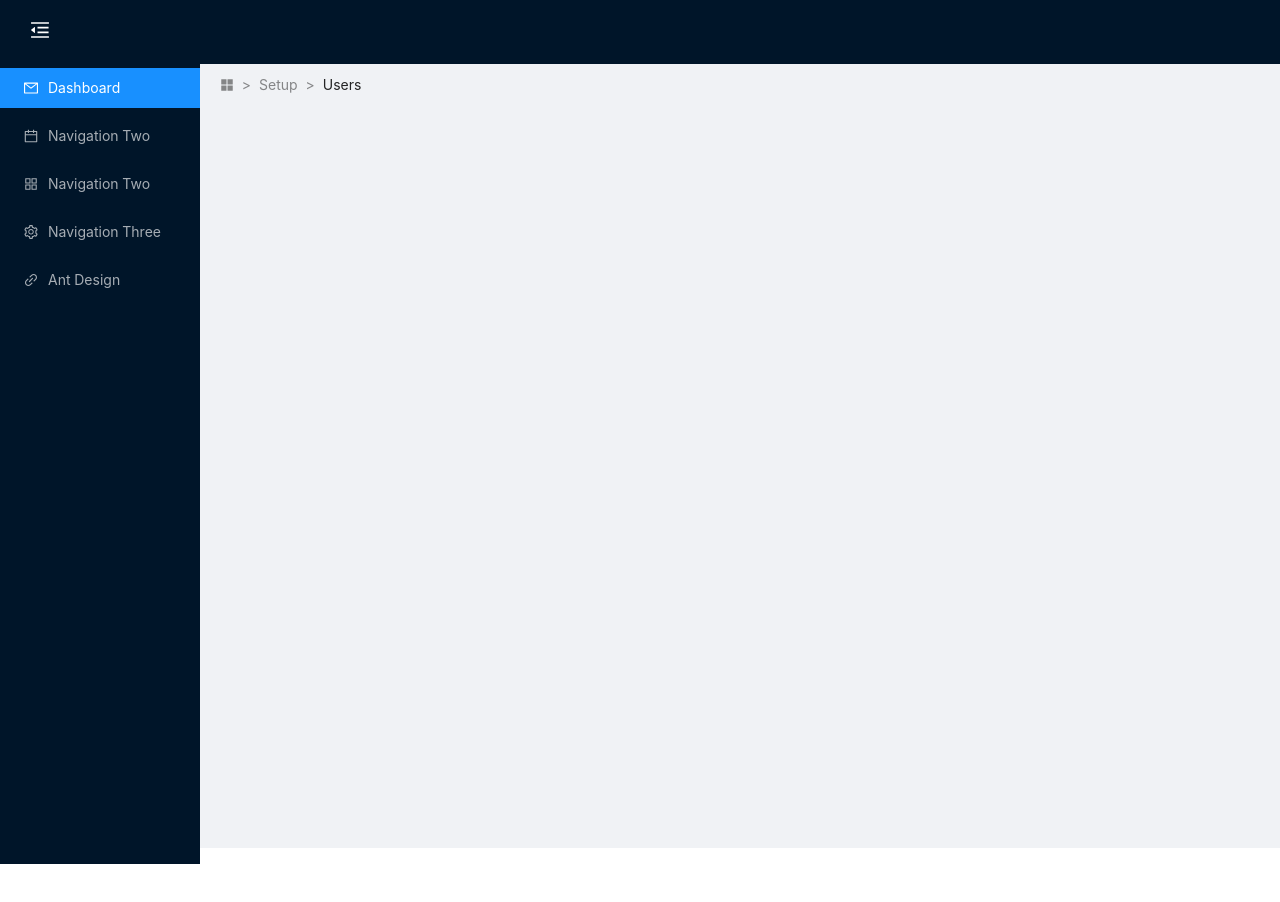
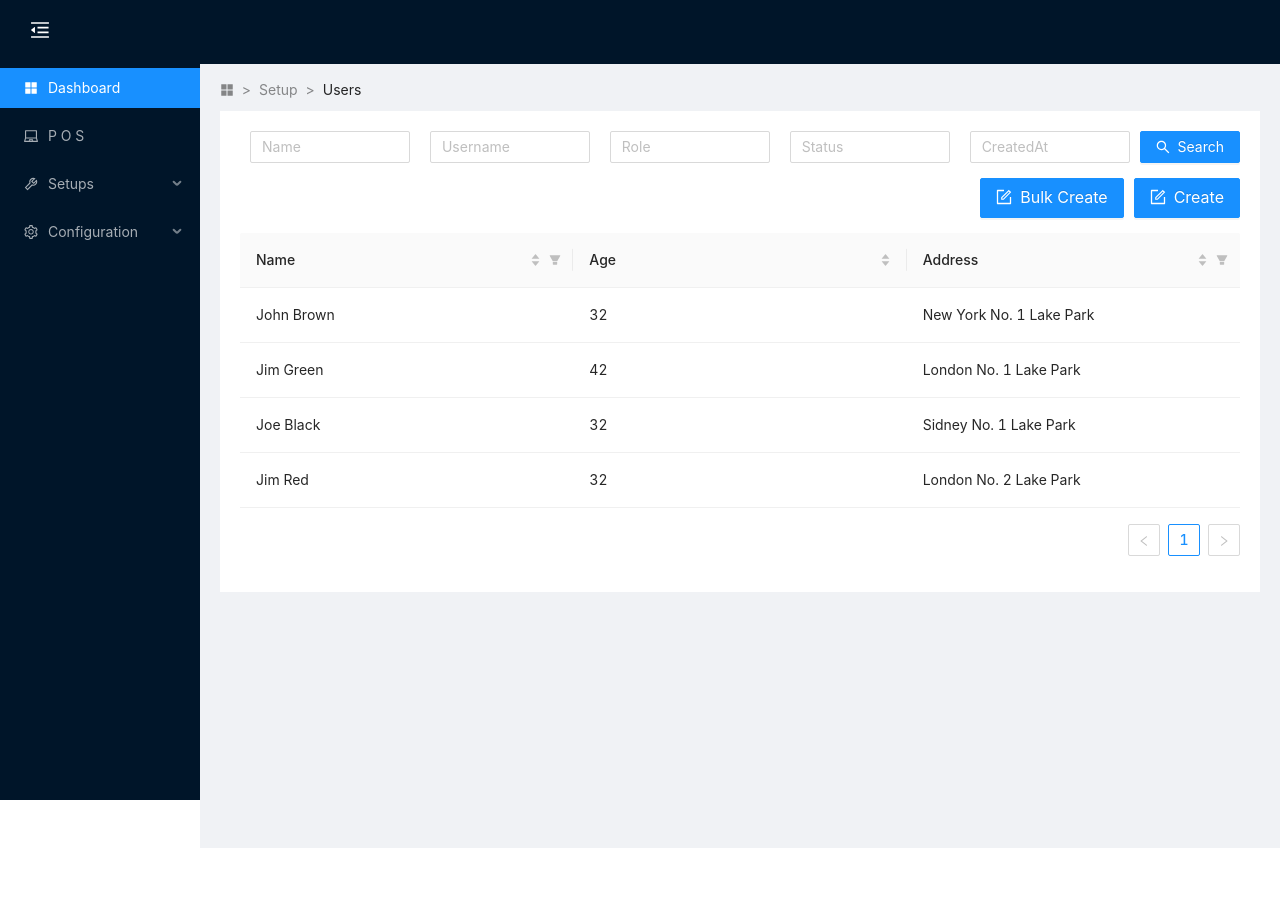
Before and after one commit to ArbazAhmedKirmani/pos360, a React (Create React App) app: page /setup/users in a window 1280 px wide. Shown: the top 902 px of the page. Built offline with nearby package versions, Linux system fonts and the light colour scheme; sample sign-in values are in the browser's storage.

Commit message:
Breadcrumb Setting and SideMenu Alignment

```diff
--- a/src/App.css
+++ b/src/App.css
@@ -1,27 +1,12 @@
-.App {
-  text-align: center;
-}
 
-.App-logo {
-  animation: App-logo-spin infinite 20s linear;
-  height: 80px;
-}
-
-.App-header {
-  background-color: #222;
-  height: 150px;
-  padding: 20px;
-  color: white;
-}
-
-.App-intro {
-  font-size: large;
-}
-
-@keyframes App-logo-spin {
-  from { transform: rotate(0deg); }
-  to { transform: rotate(360deg); }
-}
 .container {
   background: white;
+  padding: 20px;
+  margin: 10px 0;
 }
+.row {
+  display: flex;
+  justify-content:space-evenly;
+  align-items:center;
+  margin-bottom: 15px;
+}
--- /dev/null
+++ b/src/Components/GenericComponents/TableView/index.jsx
@@ -0,0 +1,142 @@
+import React, { Fragment, useState } from "react";
+import { Table, Button, Drawer, Input } from "antd";
+import { SearchOutlined, FormOutlined } from "@ant-design/icons";
+import "./tableView.css";
+
+const data = [
+  {
+    key: "1",
+    name: "John Brown",
+    age: 32,
+    address: "New York No. 1 Lake Park",
+  },
+  {
+    key: "2",
+    name: "Jim Green",
+    age: 42,
+    address: "London No. 1 Lake Park",
+  },
+  {
+    key: "3",
+    name: "Joe Black",
+    age: 32,
+    address: "Sidney No. 1 Lake Park",
+  },
+  {
+    key: "4",
+    name: "Jim Red",
+    age: 32,
+    address: "London No. 2 Lake Park",
+  },
+];
+
+const TableView = () => {
+  const [filteredInfo, setFilteredInfo] = useState({});
+  const [sortedInfo, setSortedInfo] = useState({});
+  const [visible, setVisible] = useState(false);
+
+  const toggleDrawer = () => {
+    setVisible(!visible);
+  };
+
+  const handleChange = (pagination, filters, sorter) => {
+    console.log("Various parameters", pagination, filters, sorter);
+    this.setState({
+      filteredInfo: filters,
+      sortedInfo: sorter,
+    });
+    setFilteredInfo(filters);
+    setSortedInfo(sorter);
+  };
+
+  const columns = [
+    {
+      title: "Name",
+      dataIndex: "name",
+      key: "name",
+      filters: [
+        { text: "Joe", value: "Joe" },
+        { text: "Jim", value: "Jim" },
+      ],
+      filteredValue: filteredInfo.name || null,
+      onFilter: (value, record) => record.name.includes(value),
+      sorter: (a, b) => a.name.length - b.name.length,
+      sortOrder: sortedInfo.columnKey === "name" && sortedInfo.order,
+      ellipsis: true,
+    },
+    {
+      title: "Age",
+      dataIndex: "age",
+      key: "age",
+      sorter: (a, b) => a.age - b.age,
+      sortOrder: sortedInfo.columnKey === "age" && sortedInfo.order,
+      ellipsis: true,
+    },
+    {
+      title: "Address",
+      dataIndex: "address",
+      key: "address",
+      filters: [
+        { text: "London", value: "London" },
+        { text: "New York", value: "New York" },
+      ],
+      filteredValue: filteredInfo.address || null,
+      onFilter: (value, record) => record.address.includes(value),
+      sorter: (a, b) => a.address.length - b.address.length,
+      sortOrder: sortedInfo.columnKey === "address" && sortedInfo.order,
+      ellipsis: true,
+    },
+  ];
+  return (
+    <Fragment>
+      <div className="row">
+        <Input className="input" placeholder="Name" />
+        <Input className="input" placeholder="Username" />
+        <Input className="input" placeholder="Role" />
+        <Input className="input" placeholder="Status" />
+        <Input className="input" placeholder="CreatedAt" />
+        <Button type="primary" icon={<SearchOutlined />}>
+          Search
+        </Button>
+      </div>
+      <div style={{ display: "flex", justifyContent: "flex-end" }}>
+        <Button
+          className="button"
+          type="primary"
+          size="large"
+          icon={<FormOutlined />}
+        >
+          Bulk Create
+        </Button>
+        <Button
+          className="button"
+          type="primary"
+          size="large"
+          icon={<FormOutlined />}
+          onClick={toggleDrawer}
+        >
+          Create
+        </Button>
+      </div>
+      <Table
+        columns={columns}
+        dataSource={data}
+        onChange={handleChange}
+        size="default"
+      />
+      <Drawer
+        title="Create User"
+        placement="right"
+        onClose={toggleDrawer}
+        visible={visible}
+        width={"30vw"}
+      >
+        <p>Some contents...</p>
+        <p>Some contents...</p>
+        <p>Some contents...</p>
+      </Drawer>
+    </Fragment>
+  );
+};
+
+export default TableView;
--- /dev/null
+++ b/src/Components/GenericComponents/TableView/tableView.css
@@ -0,0 +1,6 @@
+.input {
+  margin: 0 10px;
+}
+.button {
+  margin: 0 0 15px 10px;
+}
--- a/src/Layout/MainContent.jsx
+++ b/src/Layout/MainContent.jsx
@@ -32,7 +32,7 @@ const MainContent = () => {
       <Content
         theme="light"
         style={{
-          padding: "10px 20px",
+          padding: "15px 20px",
           height: "Calc(100vh - 64px)",
         }}
       >
@@ -48,7 +48,6 @@ const MainContent = () => {
               );
             return (
               <Breadcrumb.Item key={index}>
-                {/* {name} */}
                 <Link to={data.path}>{name}</Link>
               </Breadcrumb.Item>
             );
--- a/src/Layout/SideMenu.jsx
+++ b/src/Layout/SideMenu.jsx
@@ -1,11 +1,10 @@
 import React from "react";
 import { Menu } from "antd";
 import {
-  MailOutlined,
-  CalendarOutlined,
-  AppstoreOutlined,
+  ToolOutlined,
+  LaptopOutlined,
+  AppstoreFilled,
   SettingOutlined,
-  LinkOutlined,
 } from "@ant-design/icons";
 // import { Link } from "react-router-dom";
 import SubMenu from "antd/lib/menu/SubMenu";
@@ -15,21 +14,16 @@ import { NavLink } from "react-router-dom";
 const SideMenu = ({ collapsed }) => {
   return (
     <Sider theme="dark" className="sidebar" collapsed={collapsed}>
-      <Menu
-        style={{ width: 256 }}
-        defaultSelectedKeys={["1"]}
-        mode="inline"
-        theme="dark"
-      >
-        <Menu.Item key="1" icon={<MailOutlined />}>
-          <NavLink to={"/dashboard"}>Dashboard</NavLink>
+      <Menu defaultSelectedKeys={["1"]} mode="inline" theme="dark">
+        <Menu.Item key="1" icon={<AppstoreFilled />}>
+          <NavLink to="/dashboard">Dashboard</NavLink>
         </Menu.Item>
-        <Menu.Item key="2" icon={<CalendarOutlined />}>
-          Navigation Two
+        <Menu.Item key="2" icon={<LaptopOutlined />}>
+          <NavLink to="/pos">P O S</NavLink>
         </Menu.Item>
-        <SubMenu key="sub1" icon={<AppstoreOutlined />} title="Navigation Two">
+        <SubMenu key="sub1" icon={<ToolOutlined />} title="Setups">
           <Menu.Item key="3">
-            <NavLink to={"/setup/users"}>Users</NavLink>
+            <NavLink to="/setup/users">Users</NavLink>
           </Menu.Item>
           <Menu.Item key="4">Option 4</Menu.Item>
           <SubMenu key="sub1-2" title="Submenu">
@@ -37,23 +31,14 @@ const SideMenu = ({ collapsed }) => {
             <Menu.Item key="6">Option 6</Menu.Item>
           </SubMenu>
         </SubMenu>
-        <SubMenu key="sub2" icon={<SettingOutlined />} title="Navigation Three">
-          <Menu.Item key="7">Option 7</Menu.Item>
+        <SubMenu key="sub2" icon={<SettingOutlined />} title="Configuration">
+          <Menu.Item key="7">Roles</Menu.Item>
           <Menu.Item key="8">
-            <NavLink to={"/setup/users"}>Users</NavLink>
+            <NavLink to="/setup/users">Users</NavLink>
           </Menu.Item>
-          <Menu.Item key="9">Option 9</Menu.Item>
-          <Menu.Item key="10">Option 10</Menu.Item>
+          <Menu.Item key="9">Roles Route Mapping</Menu.Item>
+          <Menu.Item key="10">Side Menu</Menu.Item>
         </SubMenu>
-        <Menu.Item key="NavLink" icon={<LinkOutlined />}>
-          <a
-            href="https://ant.design"
-            target="_blank"
-            rel="noopener noreferrer"
-          >
-            Ant Design
-          </a>
-        </Menu.Item>
       </Menu>
     </Sider>
   );
--- a/src/Layout/layout.css
+++ b/src/Layout/layout.css
@@ -9,7 +9,7 @@
 }
 .sidebar {
   overflow: auto;
-  height: 100vh;
+  /* height: 100vh; */
   position: 'fixed';
   left: 0
 }
--- a/src/Pages/Setups/Users/index.jsx
+++ b/src/Pages/Setups/Users/index.jsx
@@ -1,7 +1,12 @@
 import React from "react";
+import TableView from "../../../Components/GenericComponents/TableView";
 
 const Users = () => {
-  return <div></div>;
+  return (
+    <div className="container">
+      <TableView />
+    </div>
+  );
 };
 
 export default Users;
--- a/src/Routes/appRoutes.routes.jsx
+++ b/src/Routes/appRoutes.routes.jsx
@@ -4,6 +4,7 @@ import MainLayout from "../Layout";
 import Login from "../Pages/Authentication/Login";
 import Dashboard from "../Pages/Dashboard";
 import NotFound404 from "../Pages/Errors/NotFound404";
+import Screen from "../Pages/PointOfSale/Screen";
 import Users from "../Pages/Setups/Users";
 
 const AppRoutes = () => {
@@ -34,6 +35,7 @@ const AppRoutes = () => {
           <Route path="users" element={<Users />} />
         </Route>
       </Route>
+      <Route path="/pos" element={<Screen />} />
       <Route path="*" element={<NotFound404 />} />
     </Routes>
   );
```
Also changed, not shown: src/Pages/Setups/Users/users.css (added), src/Services/MainService.js (added).
